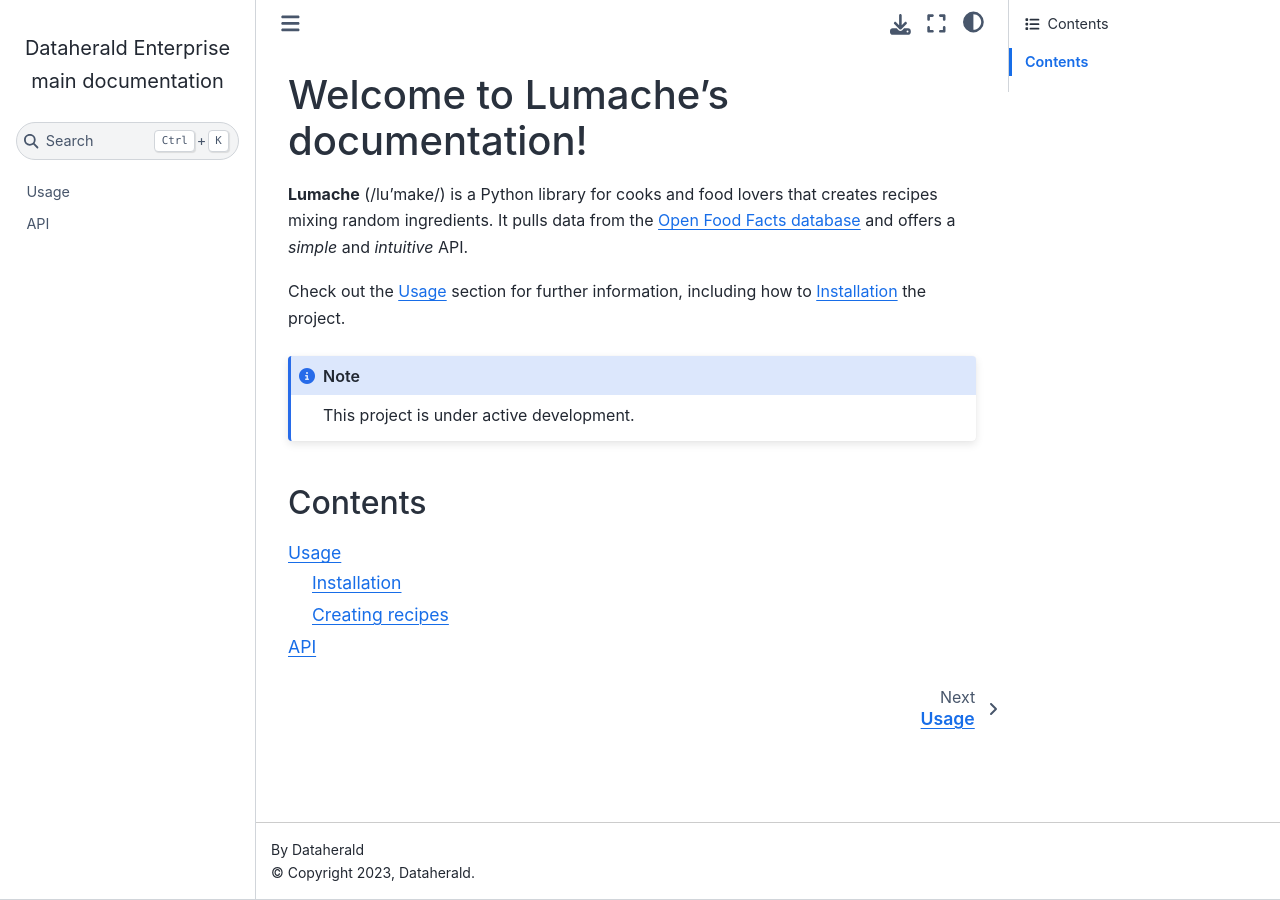
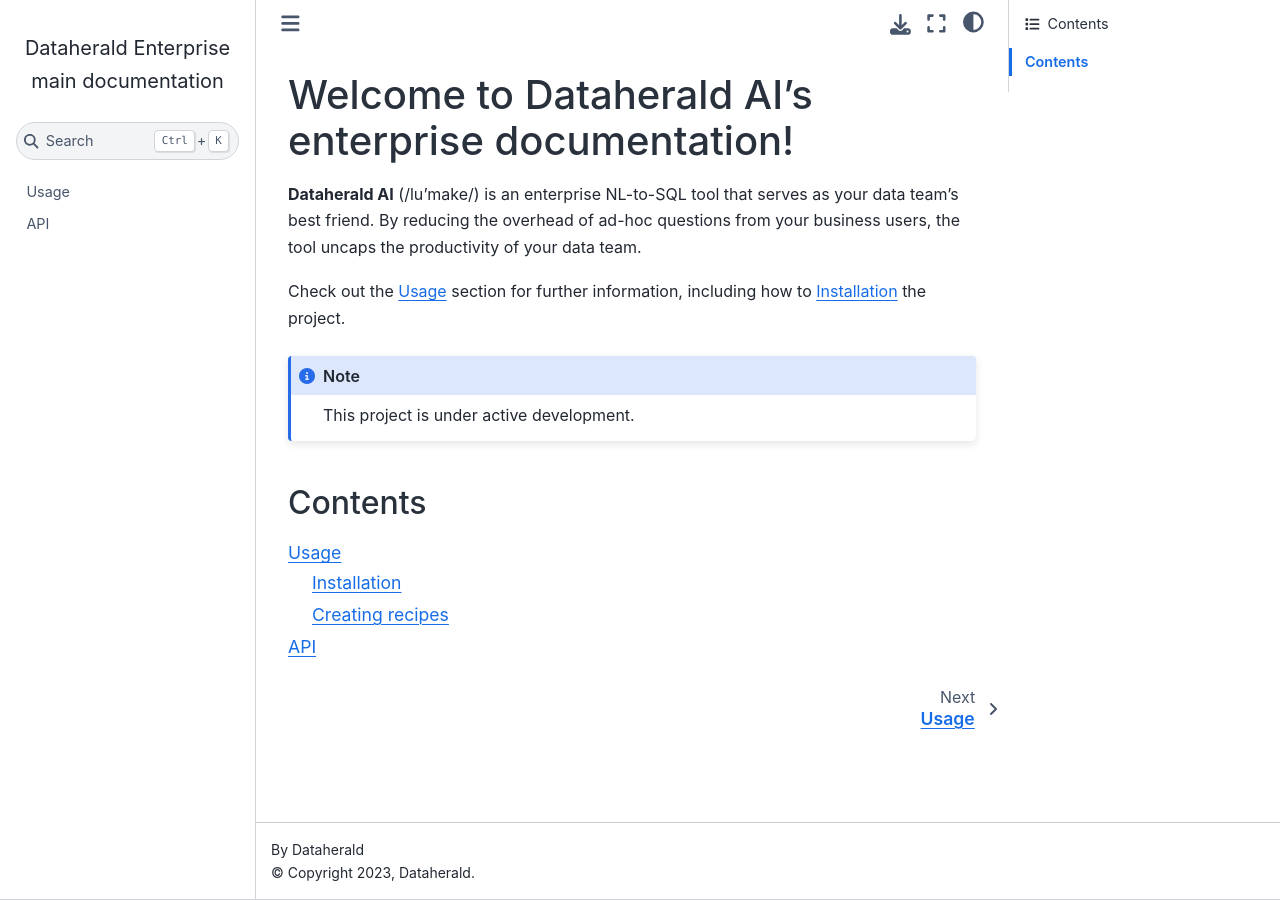
Before and after one commit to Dataherald/dataherald-enterprise-docs, a Sphinx documentation site: the page built from docs/source/index.rst, in a window 1280 px wide. Built offline with Sphinx 7.4.7 and the Sphinx Book theme 1.1.4, drawn with Linux system fonts in a browser that asks for light colours.

Commit message:
Made initial changes to index.rst (#2)

```diff
--- a/docs/source/index.rst
+++ b/docs/source/index.rst
@@ -1,10 +1,9 @@
-Welcome to Lumache's documentation!
+Welcome to Dataherald AI's enterprise documentation!
 ===================================
 
-**Lumache** (/lu'make/) is a Python library for cooks and food lovers
-that creates recipes mixing random ingredients.
-It pulls data from the `Open Food Facts database <https://world.openfoodfacts.org/>`_
-and offers a *simple* and *intuitive* API.
+**Dataherald AI** (/lu'make/) is an enterprise NL-to-SQL tool that serves as
+your data team's best friend. By reducing the overhead of ad-hoc questions
+from your business users, the tool uncaps the productivity of your data team.
 
 Check out the :doc:`usage` section for further information, including
 how to :ref:`installation` the project.
```
